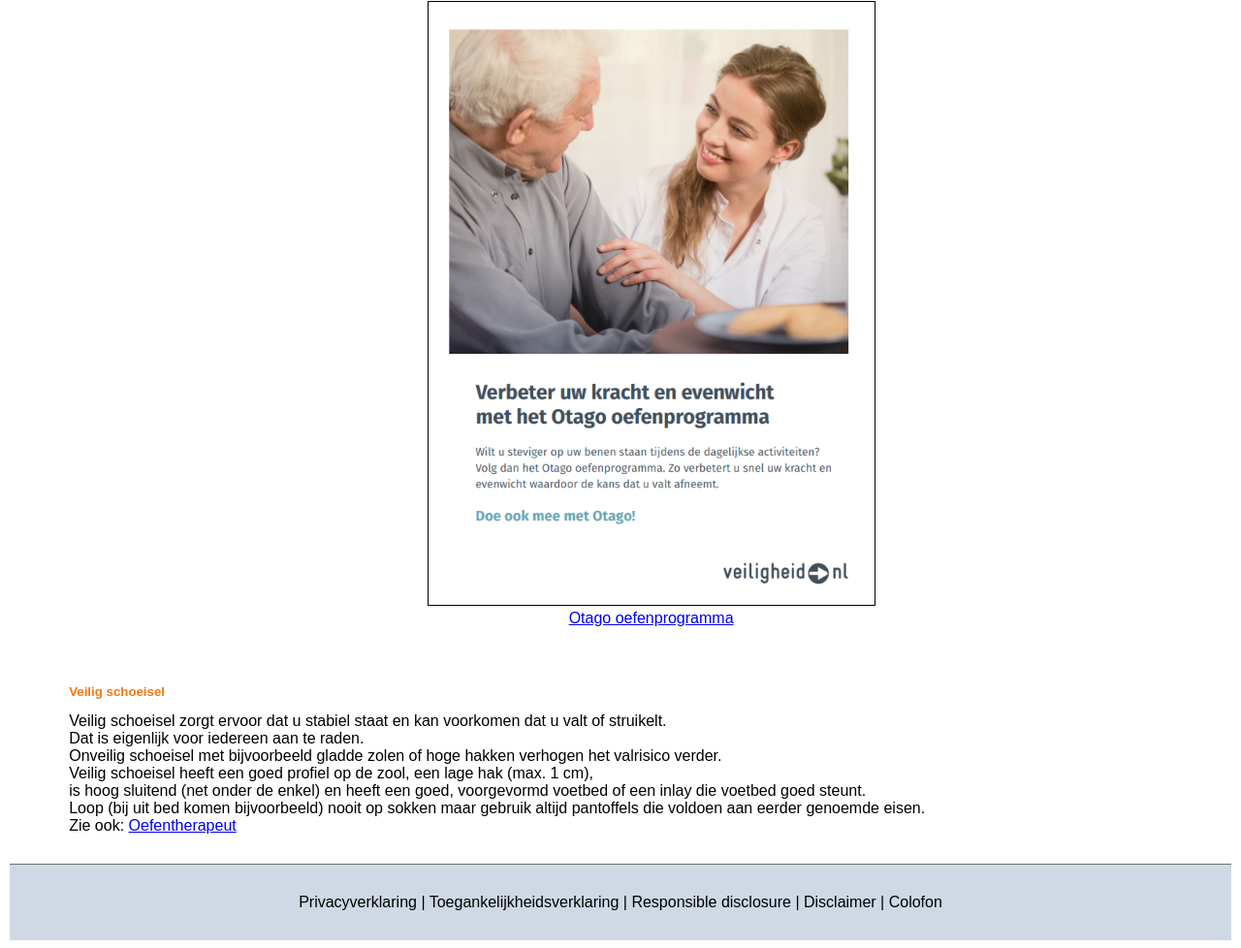
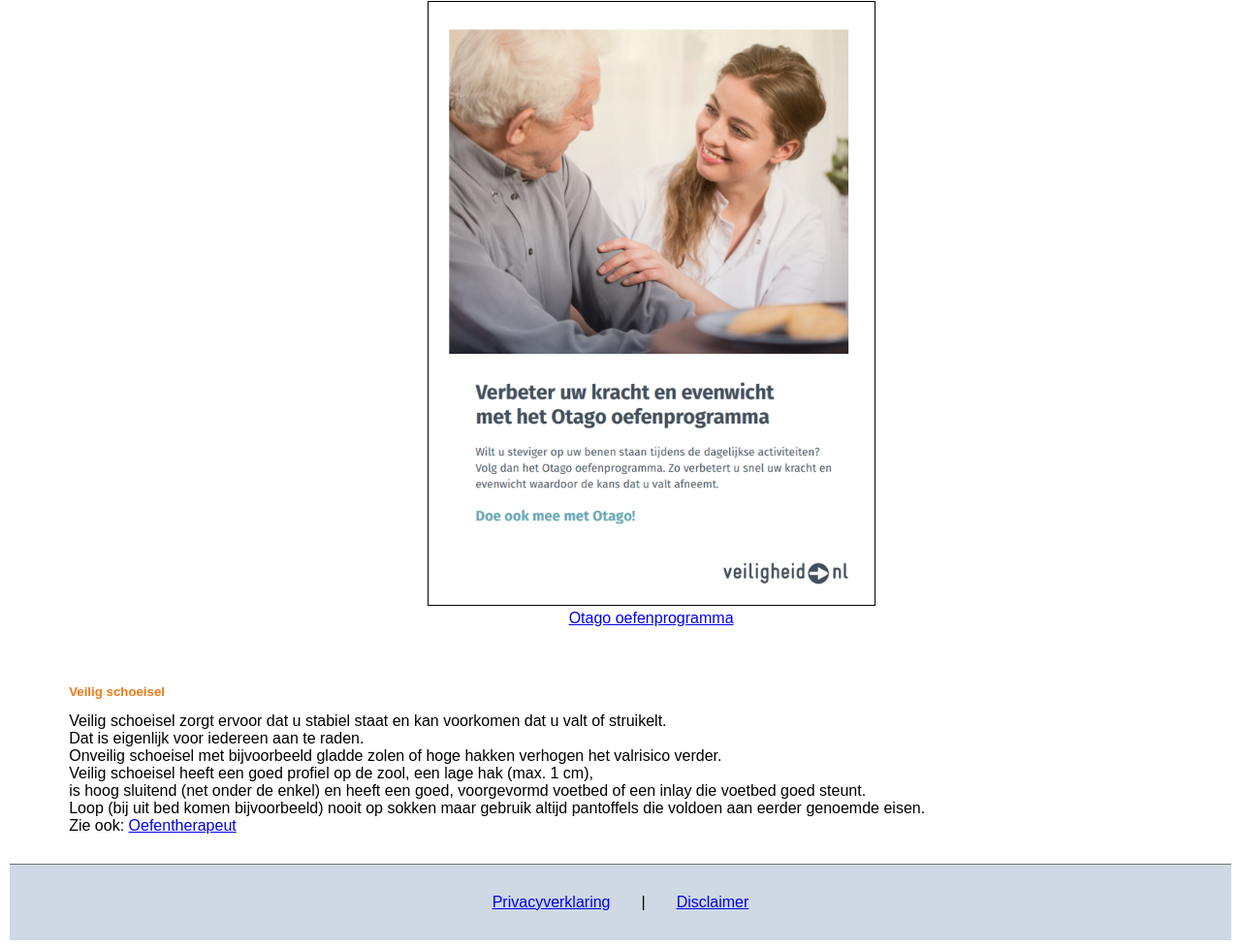
Before and after one commit to ace-dvm/valportaal, a website: page valportaal-static/algemeneinformatie-biblio.html in a window 1280 px wide. Shown: the part 5223-6201 px from the top of the page at 97% size. Drawn offline with Linux system fonts and the light colour scheme.

Commit message:
add links to footer; remove unused placeholders

```diff
--- a/valportaal-static/algemeneinformatie-biblio.html
+++ b/valportaal-static/algemeneinformatie-biblio.html
@@ -345,7 +345,7 @@
 
 	</div>
 	<div class="footer">
-		Privacyverklaring | Toegankelijkheidsverklaring | Responsible disclosure | Disclaimer | Colofon
+		<a href="https://www.amc.nl/web/algemene-privacyverklaring.htm" target="_new">Privacyverklaring<a> | <a href="https://www.amc.nl/web/amsterdam-umc-disclaimer.htm" target="_new">Disclaimer</a>
 	</div>
 </body>
 </html>
```
Also changed, not shown: valportaal-static/algemeneinformatie-brochure.html (+1 -1 lines), valportaal-static/algemeneinformatie.html (+1 -1 lines), valportaal-static/contact.html (+1 -1 lines), valportaal-static/overhetonderzoek.html (+1 -1 lines), valportaal-static/voorbereiding.html (+1 -1 lines).
